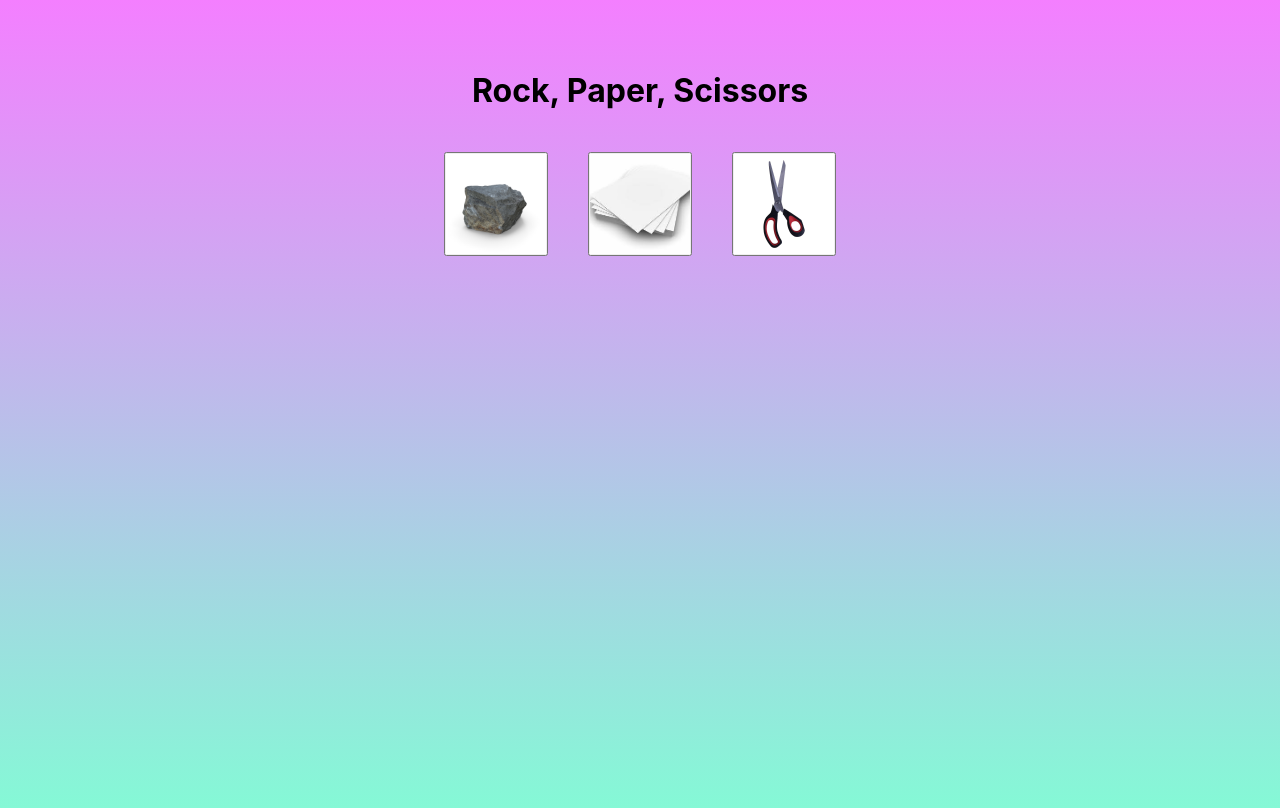
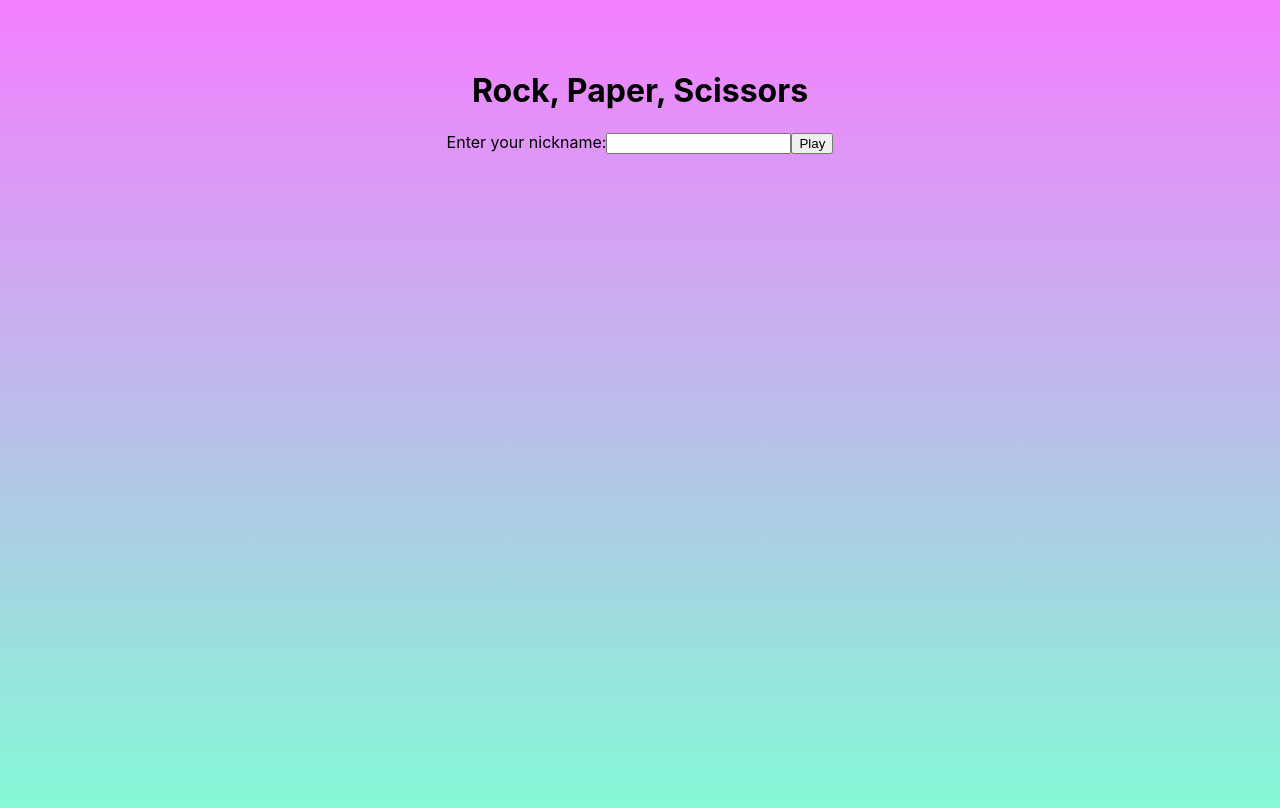
Before and after one commit to hariake/reactingproject, a React (Create React App) app: page / in a window 1280 px wide. Shown: the top 808 px of the page. Built offline with nearby package versions, Linux system fonts and the light colour scheme.

Commit message:
Nickname and play button

```diff
--- a/src/App.js
+++ b/src/App.js
@@ -3,19 +3,20 @@ import './App.css';
 import Choices from './components/Choices';
 import ResultText from './components/ResultText';
 import ResultImage from './components/ResultImage';
+import Nicknameplay from './components/Nicknameplay';
 import ComputerChoiceGenerator from './components/ComputerChoiceGenerator';
 import ResultDeterminer from './components/ResultDeterminer';
 
 const App = () => {
+  const [nickname, setNickname] = useState('');
   const [userChoice, setUserChoice] = useState(null);
   const [computerChoice, setComputerChoice] = useState(null);
   const [result, setResult] = useState('');
+  const [gameStarted, setGameStarted] = useState(false);
 
   const handleUserChoice = (choice) => {
     console.log(`User chose: ${choice}`);
     setUserChoice(choice);
-
-    // Trigger the computer's choice generation for each user choice
     generateComputerChoice();
   };
 
@@ -30,18 +31,31 @@ const App = () => {
     setResult(result);
   };
 
+  const handlePlay = () => {
+    setGameStarted(true);
+  };
+
   return (
     <div className="App">
       <h1>Rock, Paper, Scissors</h1>
+      <div className="game-container">
+        {!gameStarted && (
+                  <Nicknameplay nickname={nickname} setNickname={setNickname} handlePlay={handlePlay} />
+        )}
+        {gameStarted && (
+          <div>
             <Choices handleUserChoice={handleUserChoice} />
             <ComputerChoiceGenerator onGenerate={generateComputerChoice} />
             <ResultDeterminer userChoice={userChoice} computerChoice={computerChoice} onDetermine={handleDetermineResult} />
             {userChoice && computerChoice && (
               <>
-          <ResultText userChoice={userChoice} computerChoice={computerChoice} result={result} />
+                <ResultText userChoice={userChoice} computerChoice={computerChoice} result={result} nickname={nickname} />
                 <ResultImage result={result} />
               </>
             )}
+          </div>
+        )}
+      </div>
     </div>
   );
 };
--- /dev/null
+++ b/src/components/Nicknameplay.js
@@ -0,0 +1,14 @@
+const NicknameInput = ({ nickname, setNickname, handlePlay }) => {
+  return (
+    <div>
+      <label>
+        Enter your nickname:
+        <input type="text" value={nickname} onChange={(e) => setNickname(e.target.value)} />
+      </label>
+      <button onClick={handlePlay}>Play</button>
+      {nickname && <p>Hello {nickname}!</p>}
+    </div>
+  );
+};
+
+export default NicknameInput;
--- a/src/components/ResultDeterminer.js
+++ b/src/components/ResultDeterminer.js
@@ -1,31 +1,28 @@
-
-import React, { useEffect } from 'react';
+import { useEffect } from 'react';
 
 const ResultDeterminer = ({ userChoice, computerChoice, onDetermine }) => {
   useEffect(() => {
-    determineWinner();
-
-
-    return () => {
-
-    };
-  }, [userChoice, computerChoice, onDetermine]);
-
     const determineWinner = () => {
+      let result = '';
       if (userChoice === computerChoice) {
-      onDetermine("It's a tie!");
+        result = "It's a tie!";
       } else if (
         (userChoice === 'rock' && computerChoice === 'scissors') ||
         (userChoice === 'paper' && computerChoice === 'rock') ||
         (userChoice === 'scissors' && computerChoice === 'paper')
       ) {
-      onDetermine('You win!');
+        result = 'You win!';
       } else {
-      onDetermine('You lose!');
+        result = 'You lose!';
       }
+      onDetermine(result);
     };
 
-  return <></>;
+    determineWinner();
+
+  }, [userChoice, computerChoice, onDetermine]);
+
+  return null;
 };
 
 export default ResultDeterminer;
--- a/src/components/ResultText.js
+++ b/src/components/ResultText.js
@@ -1,7 +1,8 @@
 import React from 'react';
 
-const ResultText = ({ userChoice, computerChoice, result }) => (
+const ResultText = ({ userChoice, computerChoice, result, nickname }) => (
   <div className="result-text">
+    <p>Nickname: {nickname}!</p>
     <p>Your choice: {userChoice}</p>
     <p>Computer's choice: {computerChoice}</p>
     <p>{result}</p>
```
Lines whose indentation alone changed are shown as unchanged.
